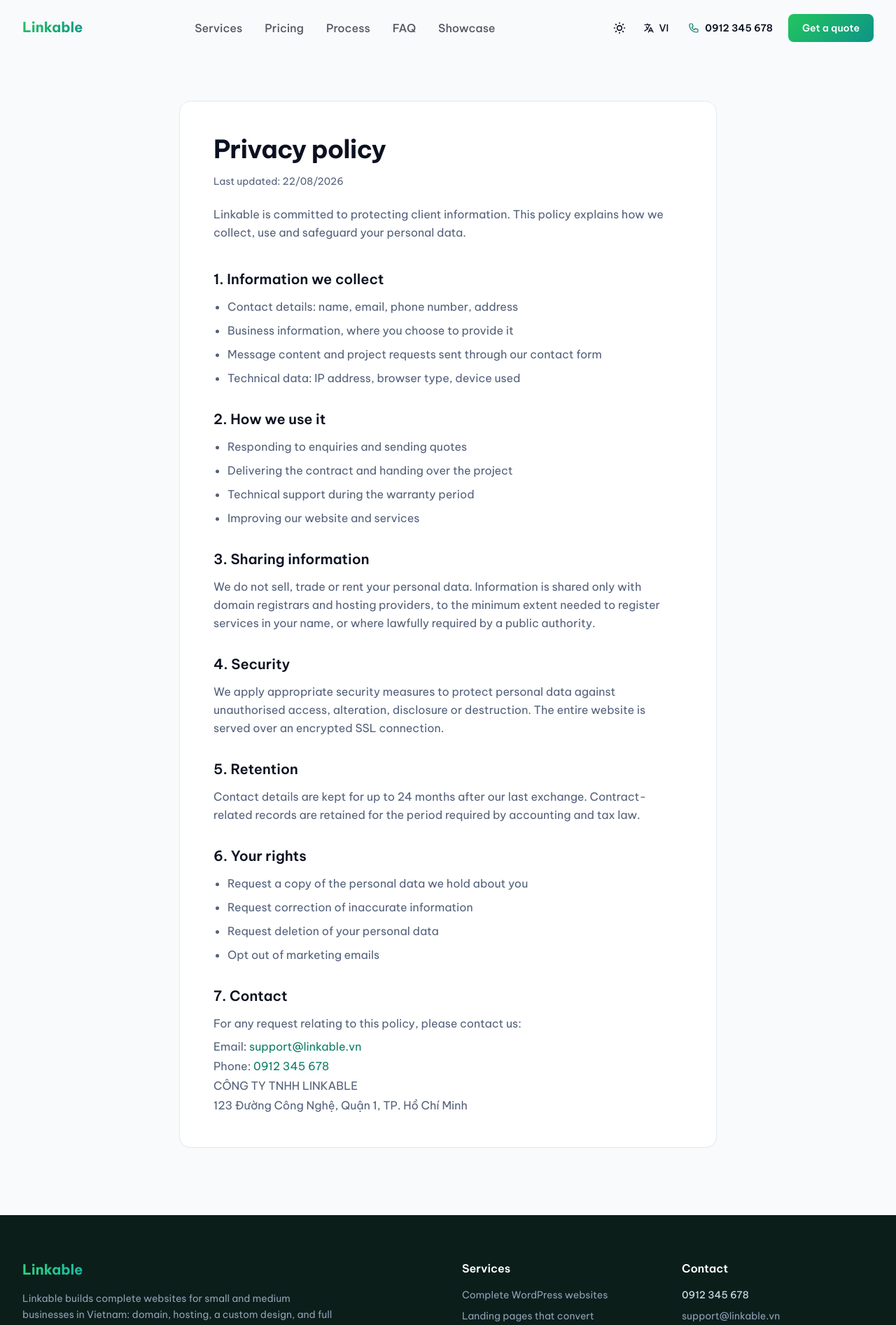
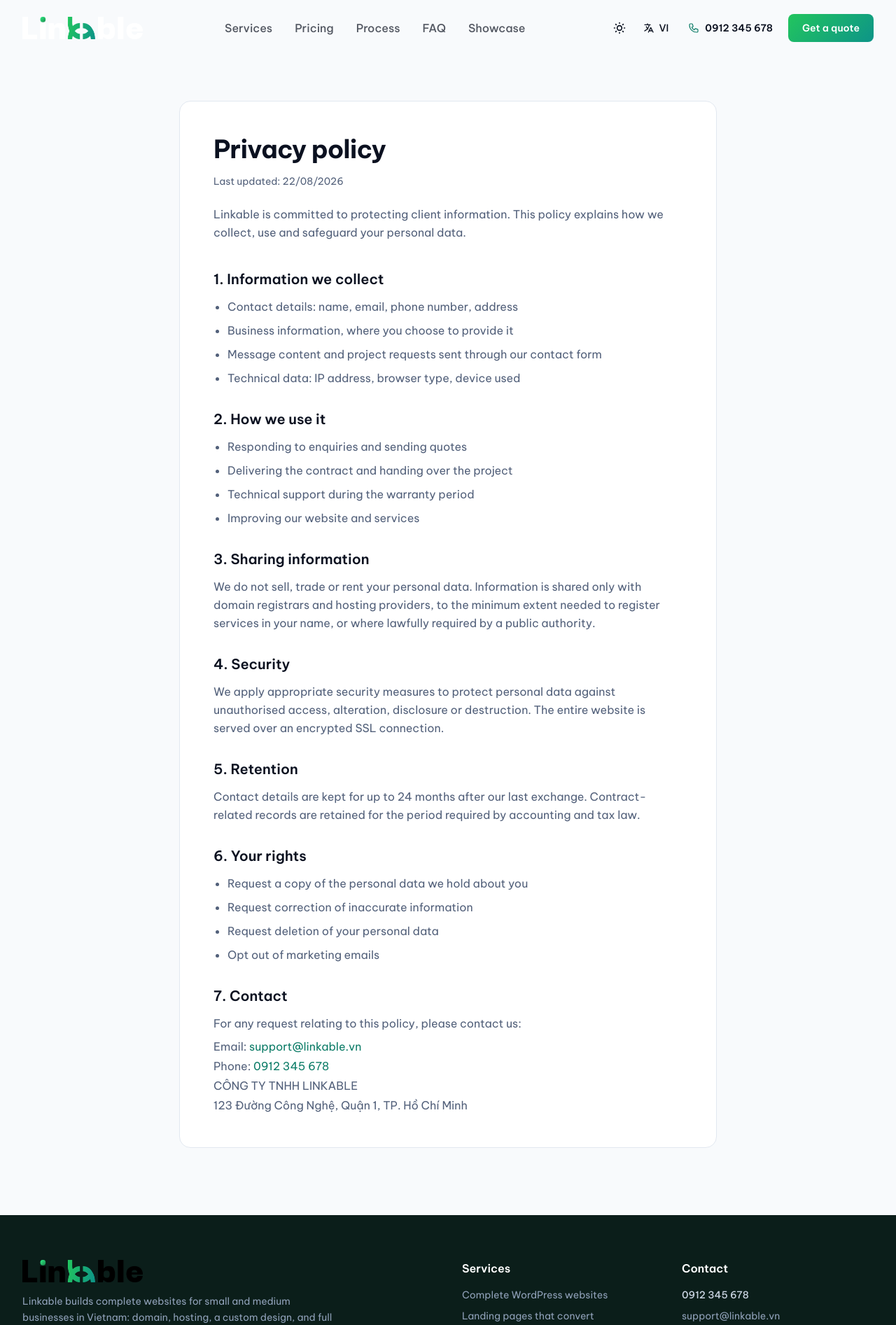
Before and after one commit to dangbt/software-landing, a Next.js app: page /en/privacy in a window 1280 px wide. Shown: the top 1893 px of the page at 70% size. Built offline with nearby package versions, Linux system fonts and the light colour scheme.

Commit message:
SWL-9: Update Logo component to use brand image files instead of text gradient

```diff
--- a/src/components/ui/logo.tsx
+++ b/src/components/ui/logo.tsx
@@ -10,8 +10,10 @@
   onDark?: boolean;
 };
 
-// Kích thước chữ tương ứng với các size
-const fontSize = { sm: "text-lg", md: "text-xl", lg: "text-2xl" };
+// Kích thước logo full (dựa trên tỉ lệ gốc 343x64)
+const logoHeight = { sm: 24, md: 32, lg: 40 };
+const logoWidth = { sm: 129, md: 172, lg: 214 }; // width = height * (343/64)
+
 const markSize = { sm: 26, md: 32, lg: 40 };
 
 export function Logo({ className = "", size = "md", variant = "full", onDark = false }: LogoProps) {
@@ -28,29 +30,31 @@
     );
   }
 
-  // Khi onDark = true (nền tối cố định như footer), dùng màu gradient sáng hơn
-  // để đảm bảo độ tương phản tốt
-  if (onDark) {
-    return (
-      <span
-        className={`font-bold ${fontSize[size]} ${className}`}
-        style={{
-          background: "linear-gradient(135deg, #34d67a 0%, #14b8a6 100%)",
-          WebkitBackgroundClip: "text",
-          backgroundClip: "text",
-          WebkitTextFillColor: "transparent",
-          color: "transparent",
-        }}
-      >
-        Linkable
-      </span>
-    );
-  }
+  const w = logoWidth[size];
+  const h = logoHeight[size];
 
-  // Gradient text tự động đổi màu theo light/dark mode thông qua CSS variable
+  // Logo dạng ảnh thay vì text - sử dụng logo-light cho dark mode và logo-dark cho light mode
+  // Dùng 2 thẻ Image, hiện/ẩn dựa vào class dark:
   return (
-    <span className={`font-bold ${fontSize[size]} text-gradient-primary ${className}`}>
-      Linkable
+    <span className={`inline-flex shrink-0 ${className}`}>
+      {/* Light mode: hiện logo-dark (chữ tối trên nền sáng) */}
+      <Image
+        src="/logo-dark.png"
+        alt={site.name}
+        width={w}
+        height={h}
+        priority
+        className={onDark ? "hidden" : "dark:hidden"}
+      />
+      {/* Dark mode: hiện logo-light (chữ sáng trên nền tối) */}
+      <Image
+        src="/logo-light.png"
+        alt={site.name}
+        width={w}
+        height={h}
+        priority
+        className={onDark ? "block" : "hidden dark:block"}
+      />
     </span>
   );
 }
```
